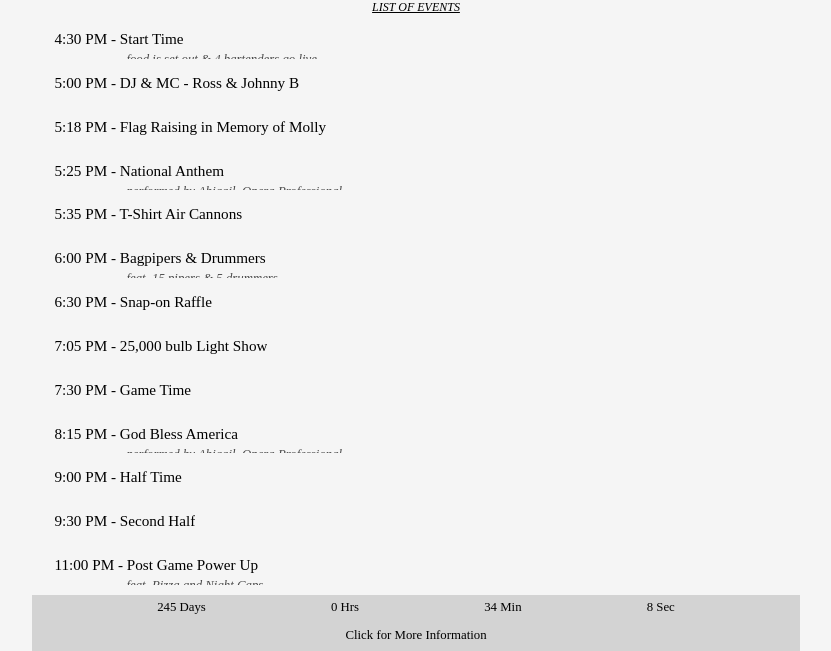
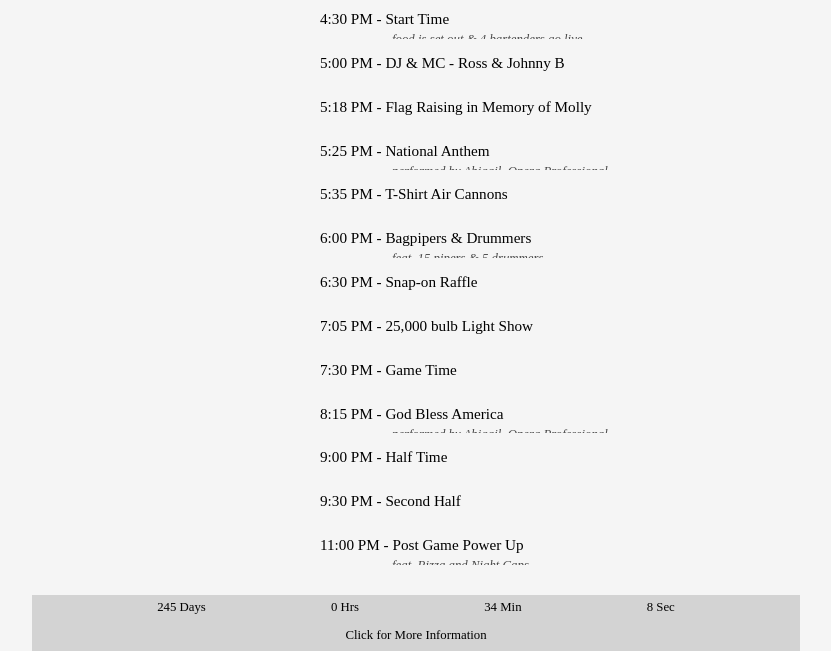
Before and after one commit to jacob-hill90/joestg, a plain HTML site: page index.html in a window 1280 px wide. Shown: the part 149-800 px from the top of the page, without its empty margins (224-1055 px from the left). Drawn offline with Linux system fonts and the light colour scheme.

Commit message:
added some styling

```diff
--- a/styles.css
+++ b/styles.css
@@ -357,8 +357,15 @@ body {
 }
 
 @media only screen and (min-width: 700px) {
-  #website-container {
-    max-width: 60dvw;
+  #list-of-events {
+    display: none;
+  }
+  #event-container {
+    justify-content: space-around;
+  }
+
+  .time-event {
+    margin-left: 10rem;
   }
 
   #logos {
@@ -371,3 +378,25 @@ body {
     width: 30%;
   }
 }
+
+@media only screen and (min-width: 900px) {
+  #website-container {
+    width: 60dvw;
+  }
+
+  #logos {
+    position: absolute;
+    top: 0;
+    width: 60dvw;
+  }
+
+  #joejoelogo {
+    width: 30%;
+  }
+}
+
+@media only screen and (min-width: 1200px) {
+  .time-event {
+    margin-left: 18rem;
+  }
+}
```
